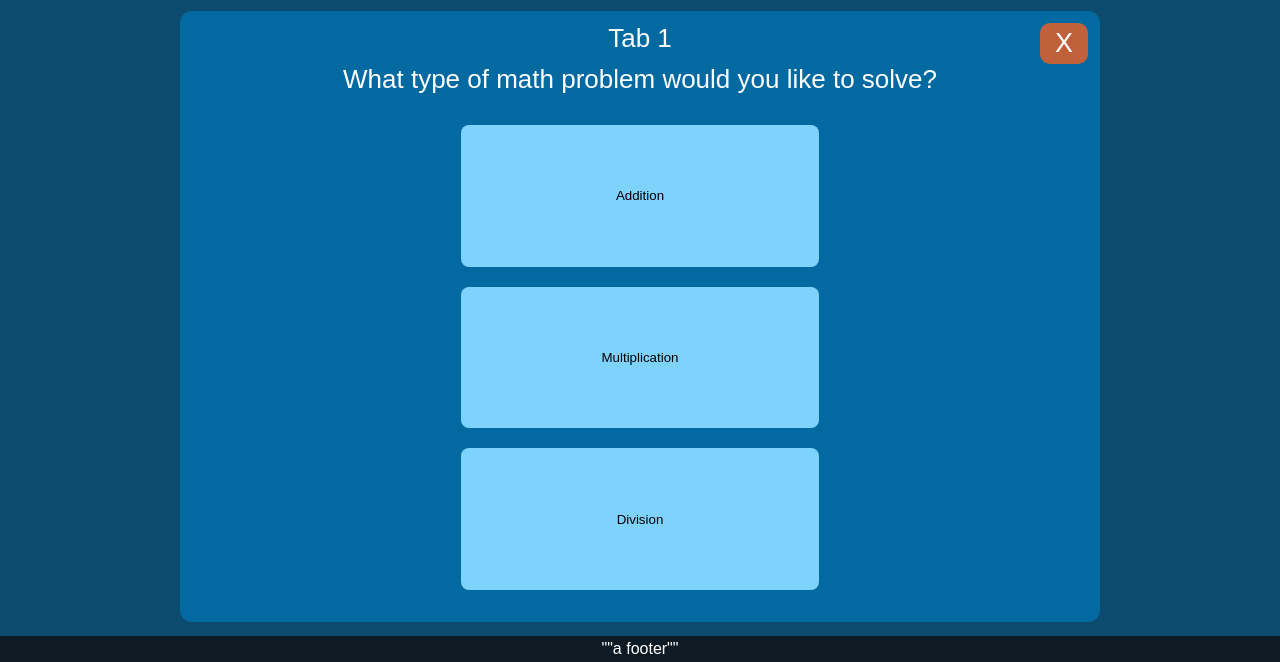
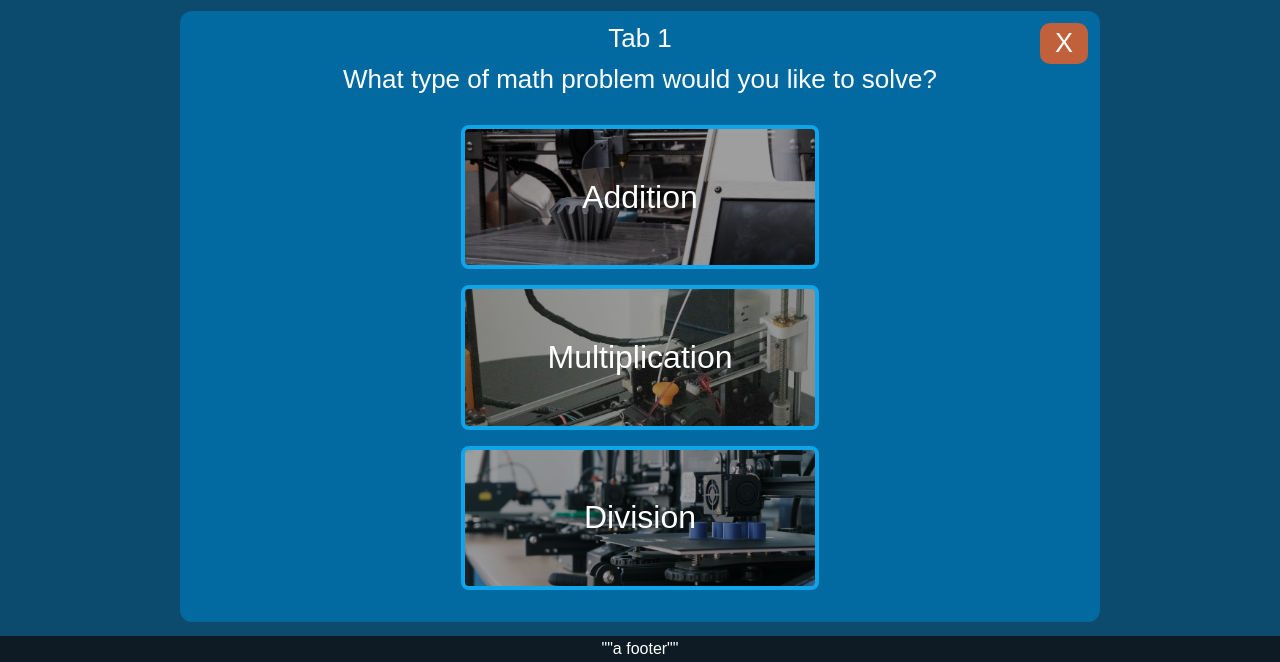
Before and after one commit to SavageGarrett/A-Cubed-Design-Quoting-Tool, a plain HTML site: page frontend/index.html in a window 1280 px wide. Both pictures are taken after a click on the button 15 px from the left and 110 px from the top of the page. Shown: the part 138-800 px from the top of the page. Drawn offline with Linux system fonts and the light colour scheme.

Commit message:
added royalty free images and fixed zero tabs bug

```diff
--- a/frontend/index.html
+++ b/frontend/index.html
@@ -23,7 +23,7 @@
   </nav>
 
   <main>
-    <p id="body-container">Click the plus on the top left to get started!</p>
+    <p id="body-container"></p>
   </main>
   <footer>
     <p>""a footer""</p>
--- a/frontend/script.js
+++ b/frontend/script.js
@@ -60,16 +60,13 @@ class TabController {
   setBodyContent(tabId) {
 
 
-
     let tab = this.tabs.find(tab => tab.id == tabId); // not strict because num/str comparison(?)
     tabBody.textContent = tab.tabBody;
+
     this.renderDeleteBtn(tabId);
 
     if (!tab.tabType) {
       console.log('no tab type');
-
-      // if tab type is not set, prompt user for type
-      // I'll probably to refactor this to stay DRY
 
       let typeBtnContainer = document.createElement('div');
       typeBtnContainer.classList.add('type-btn-container');
@@ -78,24 +75,11 @@ class TabController {
       tabTypePrompt.textContent = 'What type of math problem would you like to solve?';
       tabBody.appendChild(tabTypePrompt);
 
-      let additionBtn = document.createElement('button');
-      additionBtn.textContent = 'Addition';
-      additionBtn.addEventListener('click', this.handleTabTypeClick.bind(this));
-      typeBtnContainer.appendChild(additionBtn);
-
-      let multiplicationBtn = document.createElement('button');
-      multiplicationBtn.textContent = 'Multiplication';
-      multiplicationBtn.addEventListener('click', this.handleTabTypeClick.bind(this));
-      typeBtnContainer.appendChild(multiplicationBtn);
-
-      let divisionBtn = document.createElement('button');
-      divisionBtn.textContent = 'Division';
-      divisionBtn.addEventListener('click', this.handleTabTypeClick.bind(this));
-      typeBtnContainer.appendChild(divisionBtn);
-
+      this.renderTypeButton(typeBtnContainer, 'Addition');
+      this.renderTypeButton(typeBtnContainer, 'Multiplication');
+      this.renderTypeButton(typeBtnContainer, 'Division');
 
       tabBody.appendChild(typeBtnContainer);
-
 
     } else {
       // if tab type is set, render inputs
@@ -114,8 +98,6 @@ class TabController {
     tab.tabBody += ` - ${tab.tabType}`;
     this.setBodyContent(tabId); // not sure if this is the best way
   }
-
-
 
   renderInputs(labelText, id, tabId) { // I can probably improve the param names
     let tab = this.tabs.find(tab => tab.id == tabId)
@@ -136,6 +118,13 @@ class TabController {
     tabBody.appendChild(input);
   }
 
+  renderTypeButton(container, mathType) {
+    let typeButton = document.createElement('button');
+    typeButton.textContent = mathType;
+    typeButton.addEventListener('click', this.handleTabTypeClick.bind(this));
+    container.appendChild(typeButton);
+  }
+
   renderResults(tab) {
     let result = document.createElement('p');
     result.classList.add('result');
@@ -152,7 +141,6 @@ class TabController {
     } else if (tab.tabType == 'Division') {
       result.textContent = `${tab.numOne} / ${tab.numTwo} = ${Number.parseFloat((tab.numOne / tab.numTwo).toFixed(3))}`;
       if (tab.numTwo == 0) result.textContent = 'Cannot divide by 0';
-
     }
     tabBody.replaceChild(result, tabBody.lastChild);
   }
@@ -164,6 +152,25 @@ class TabController {
     deleteBtn.setAttribute('data-id', tabId);
     deleteBtn.addEventListener('click', this.handleRemoveTabClick.bind(this));
     tabBody.appendChild(deleteBtn);
+  }
+
+  renderHomePage() {
+    tabBody.textContent = ''
+
+    let welcome = document.createElement('p');
+    welcome.textContent = 'Welcome to a prototype tabbed calculator!';
+    tabBody.appendChild(welcome);
+
+    let instructions = document.createElement('p');
+    instructions.textContent = 'Click the plus on the top left to get started!';
+    tabBody.appendChild(instructions);
+
+
+    let homeImg = document.createElement('img');
+    homeImg.classList.add('home-img');
+    homeImg.setAttribute('src', './img/ACubeWhiteNoText.png');
+    homeImg.setAttribute('alt', 'A Cubed Design Logo');
+    tabBody.appendChild(homeImg);
   }
 
   handleInputChange(event) {
@@ -195,13 +202,21 @@ class TabController {
   }
 
   handleRemoveTabClick(event) {
+
     let tabId = event.target.getAttribute('data-id');
     console.log("removing", tabId);
     this.removeTab(tabId);
+
+    // this probably isn't the best place to do this(?)
+    if (this.tabs.length === 0) {
+      this.renderHomePage();
+      return;
+    }
   }
 
   init() {
     newTabBtn.addEventListener('click', this.handleNewTabClick.bind(this));
+    this.renderHomePage();
   }
 
 }
--- a/frontend/style.css
+++ b/frontend/style.css
@@ -140,24 +140,46 @@ input:focus {
   display: flex;
   flex-direction: column;
   align-items: center;
-  gap: 20px;
+  gap: 16px;
   padding: 20px 0 20px 0;
 }
 
 .type-btn-container > button {
-  background-color: var(--lighter);
+  background: url('./img/unsplash-royalty-free-printer-1.jpg');
+  background-size: cover;
+  background-position: center;
+  background-repeat: no-repeat;
+
+  background-color: rgba(0, 0, 0, 0.38);
+  background-blend-mode: darken;
+
   flex-grow: 1;
   width: 100%;
   border: none;
   border-radius: 8px;
+
+  color: white;
+  font-size: 32px;
+
+  border: 4px solid var(--neutral);
 }
 
+/* I should definitely handle bg images in JS instead */
+/* especially so I can add alt text in an img element */
+.type-btn-container > button:nth-child(2) {
+  background-image: url('./img/pixabay-royalty-free-printer-1.jpg');
+}
 
+.type-btn-container > button:nth-child(3) {
+  background-image: url('./img/pixabay-royalty-free-printer-2.jpg');
+}
 
-
-
-
-
+.home-img {
+  width: 580px;
+  height: 300px;
+  object-fit: cover;
+  flex-grow: 1;
+}
 
 
 
```
Also changed, not shown: frontend/img/pixabay-royalty-free-printer-1.jpg (added), frontend/img/pixabay-royalty-free-printer-2.jpg (added), frontend/img/unsplash-royalty-free-printer-1.jpg (added).
